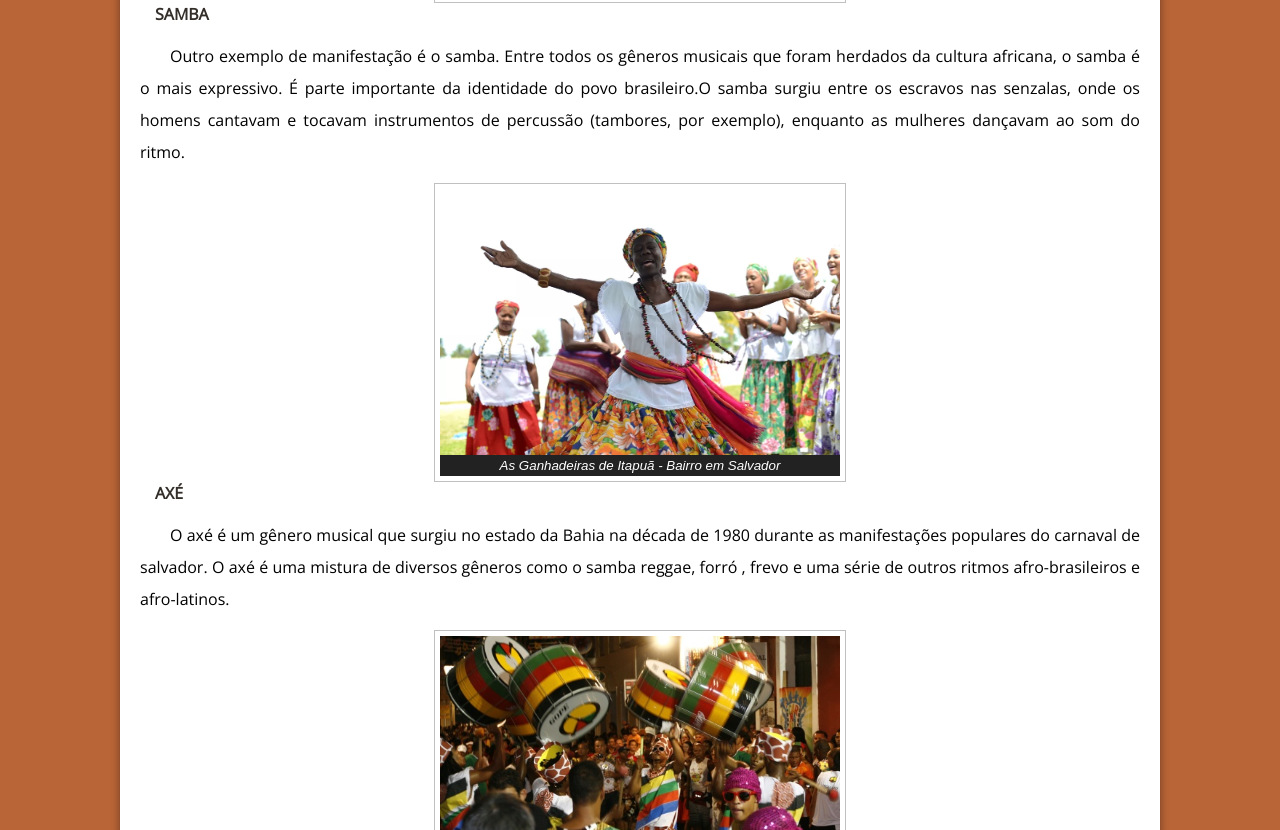
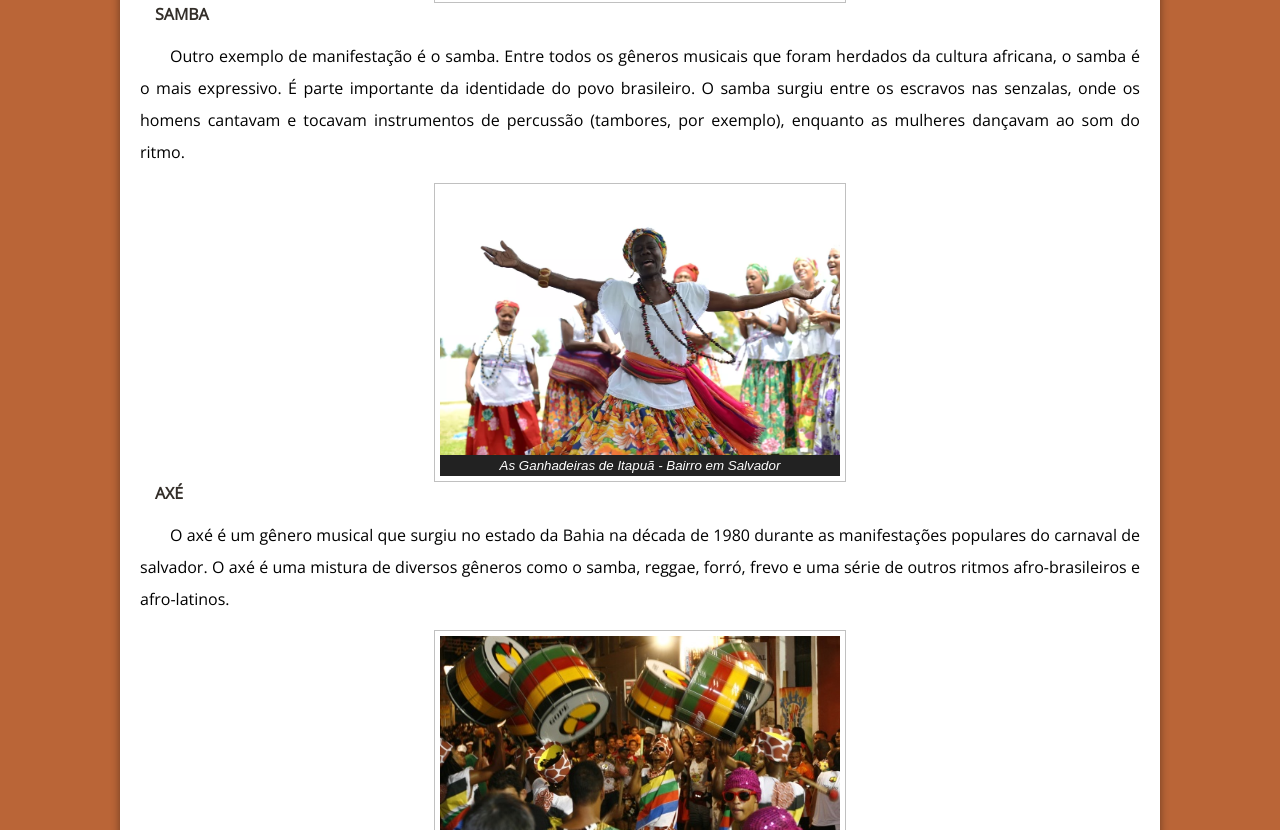
Before and after one commit to Yarlley31/projeto-cuturas-africanas, a plain HTML site: page index.html in a window 1280 px wide. Shown: the part 1317-2147 px from the top of the page. Drawn offline with nearby package versions, Linux system fonts and the light colour scheme.

Commit message:
corrigi alguns erros de digitação

```diff
--- a/index.html
+++ b/index.html
@@ -67,7 +67,7 @@
             </h3>
             <p>
                 Outro exemplo de manifestação é o samba. Entre todos os gêneros musicais que foram herdados da cultura
-                africana, o samba é o mais expressivo. É parte importante da identidade do povo brasileiro.O samba
+                africana, o samba é o mais expressivo. É parte importante da identidade do povo brasileiro. O samba
                 surgiu entre os escravos nas senzalas, onde os homens cantavam e tocavam instrumentos de percussão
                 (tambores, por exemplo), enquanto as mulheres dançavam ao som do ritmo.
             </p>
@@ -82,7 +82,7 @@
 
             <p>
                 O axé é um gênero musical que surgiu no estado da Bahia na década de 1980 durante as manifestações
-                populares do carnaval de salvador. O axé é uma mistura de diversos gêneros como o samba reggae, forró ,
+                populares do carnaval de salvador. O axé é uma mistura de diversos gêneros como o samba, reggae, forró,
                 frevo e uma série de outros ritmos afro-brasileiros e afro-latinos.
             </p>
             <figure>
```
